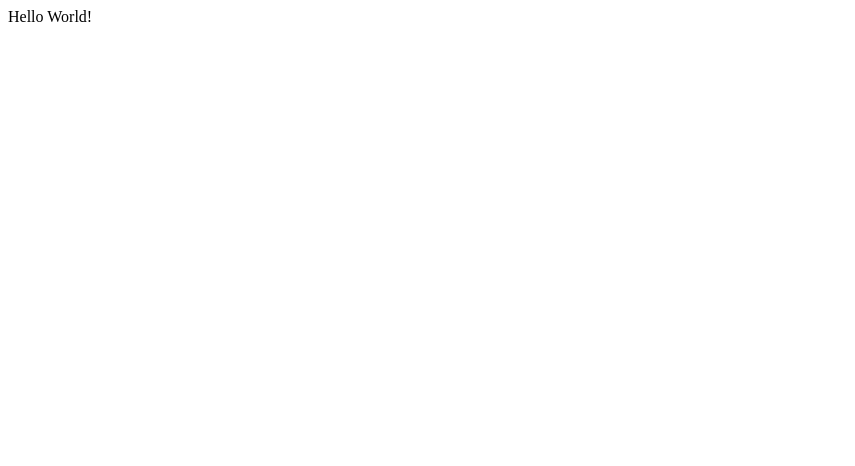
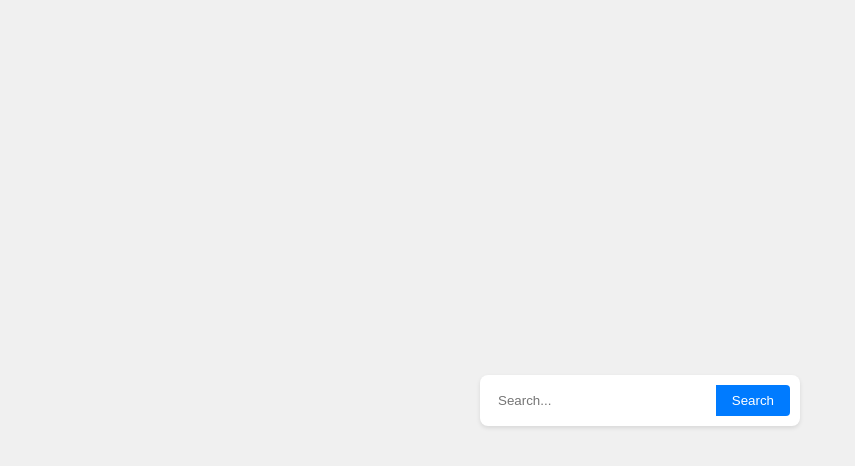
Before and after one commit to SUBHRAPRATIK/Stantec-assignment, a plain HTML site: page index.html in a window 1280 px wide. Shown: the whole page, without its empty margins (0-855 px from the left). Drawn offline with Linux system fonts and the light colour scheme.

Commit message:
Added a few more lines

```diff
--- a/index.html
+++ b/index.html
@@ -1 +1,51 @@
-<p> Hello World!</p>
+<!DOCTYPE html>
+<html lang="en">
+<head>
+<meta charset="UTF-8">
+<meta name="viewport" content="width=device-width, initial-scale=1.0">
+<title>Search Bar Example</title>
+<style>
+  body {
+    font-family: Arial, sans-serif;
+    background-color: #f0f0f0;
+    display: flex;
+    justify-content: center;
+    align-items: center;
+    height: 100vh;
+    margin: 0;
+  }
+
+  .search-container {
+    background-color: #fff;
+    border-radius: 8px;
+    padding: 10px;
+    box-shadow: 0 2px 4px rgba(0, 0, 0, 0.1);
+    display: flex;
+    align-items: center;
+    width: 300px;
+  }
+
+  .search-input {
+    border: none;
+    flex: 1;
+    padding: 8px;
+    border-radius: 4px 0 0 4px;
+  }
+
+  .search-button {
+    background-color: #007bff;
+    color: #fff;
+    border: none;
+    padding: 8px 16px;
+    border-radius: 0 4px 4px 0;
+    cursor: pointer;
+  }
+</style>
+</head>
+<body>
+  <div class="search-container">
+    <input type="text" class="search-input" placeholder="Search...">
+    <button class="search-button">Search</button>
+  </div>
+</body>
+</html>
```
Also changed, not shown: 1 other file.
